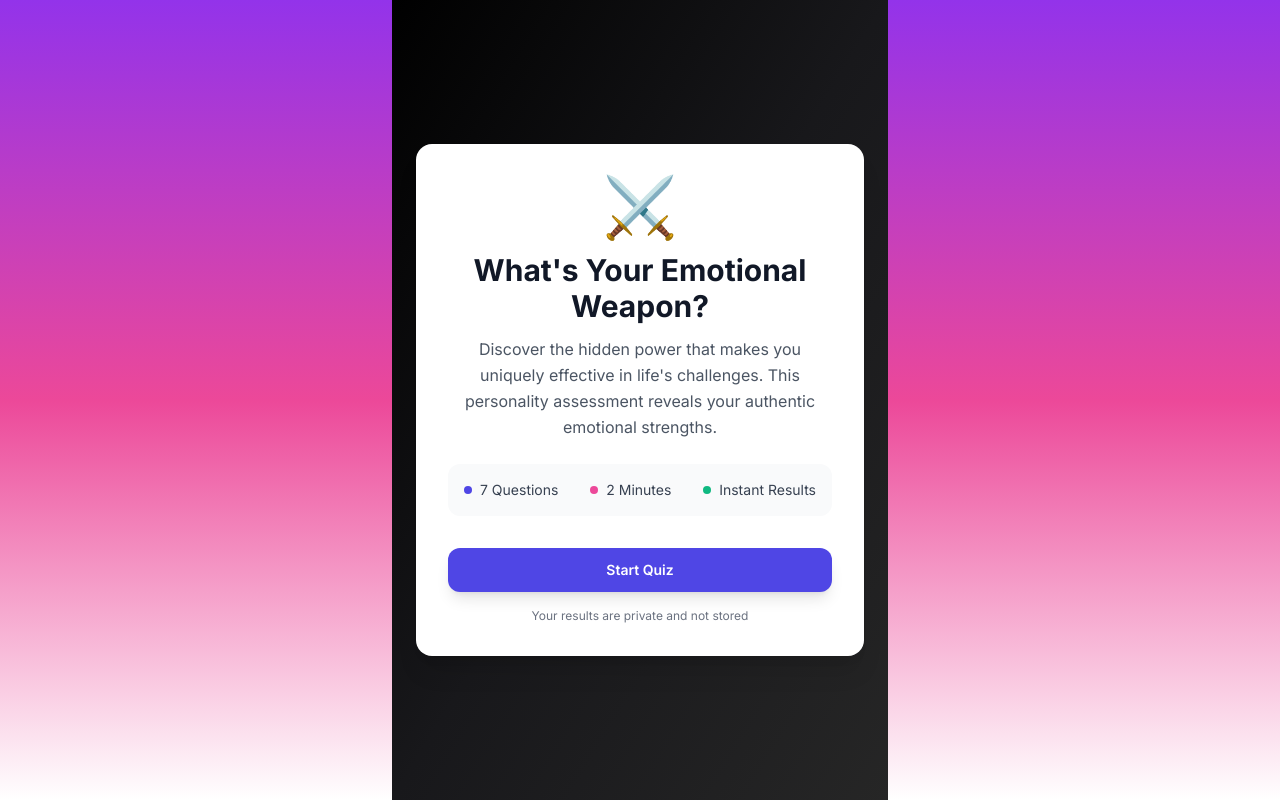
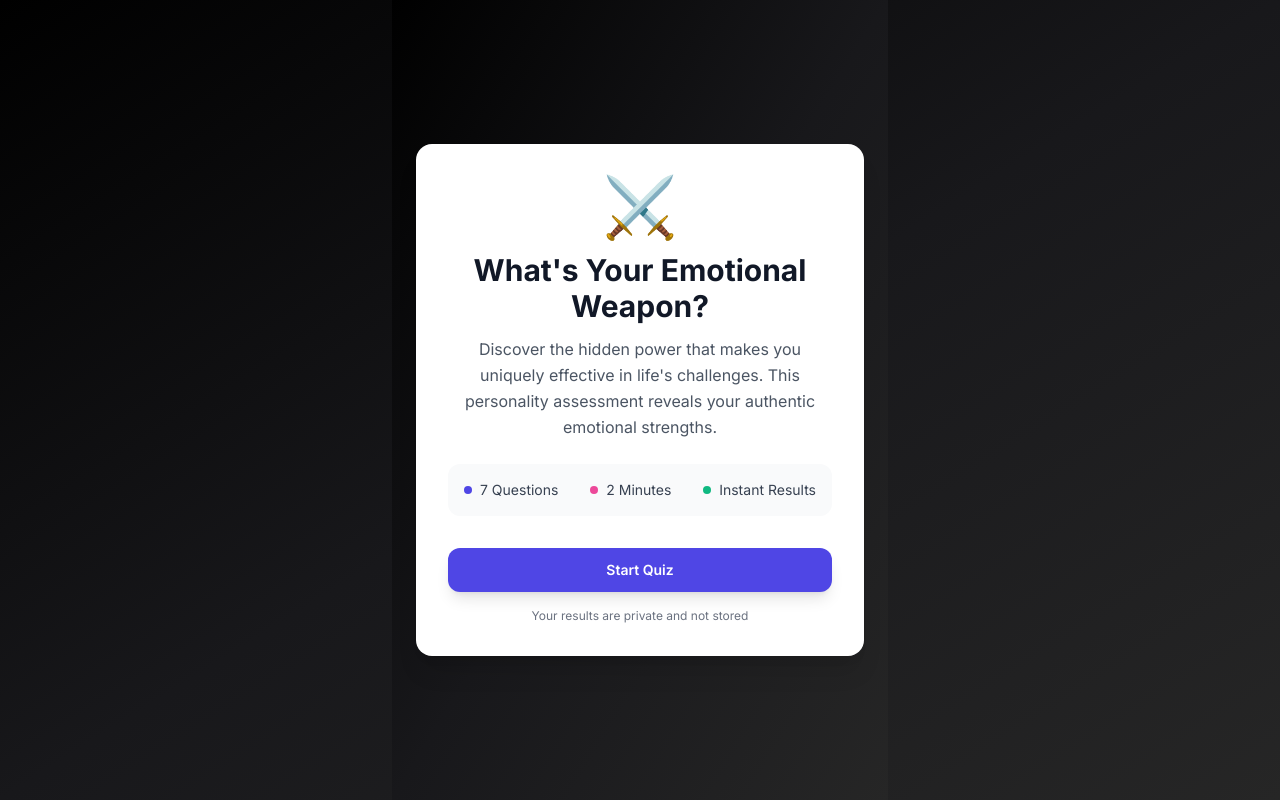
Before and after one commit to moodybot-dev/moodybot-quiz, a React (Vite) app: page / in a window 1280 px wide. Built offline with nearby package versions, Linux system fonts and the light colour scheme.

Commit message:
Enable routing for Start Quiz and Retake Quiz

```diff
--- a/src/App.tsx
+++ b/src/App.tsx
@@ -14,7 +14,7 @@ function App() {
   return (
     <QueryClientProvider client={queryClient}>
       <TooltipProvider>
-        <main className="min-h-screen bg-gradient-to-b from-purple-600 via-pink-500 to-white flex flex-col items-center justify-center">
+        <main className="min-h-screen bg-gradient-to-br from-black via-zinc-900 to-neutral-800 flex flex-col items-center justify-center">
           <Switch>
             <Route path="/">
               {() => (
```
Also changed, not shown: 1 other file (tests, documents, lock files or other folders).
